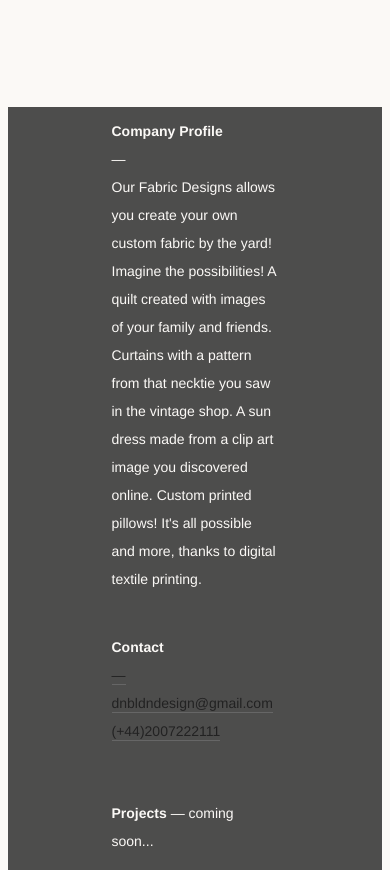
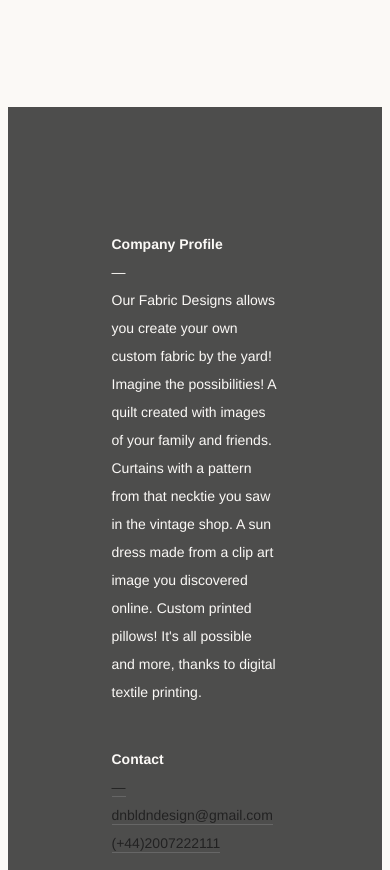
Before and after one commit to fuldenbeytur/fuldenbeytur.github.io, a website: page fabricDesign/index.html in a window 390 px wide. Shown: the part 2674-3544 px from the top of the page. Drawn offline with nearby package versions, Linux system fonts and the light colour scheme.

Commit message:
Update style.css

```diff
--- a/fabricDesign/css/style.css
+++ b/fabricDesign/css/style.css
@@ -216,6 +216,7 @@ nav a {
 	height: 100%;
 	display: block;
 	position: relative;
+	padding-top: 10%;
 
 }
 
@@ -338,6 +339,7 @@ nav a {
 
 	#info {
 		background-size: 0%;
+		padding-top: 30%;
 	}
 }
 
```
